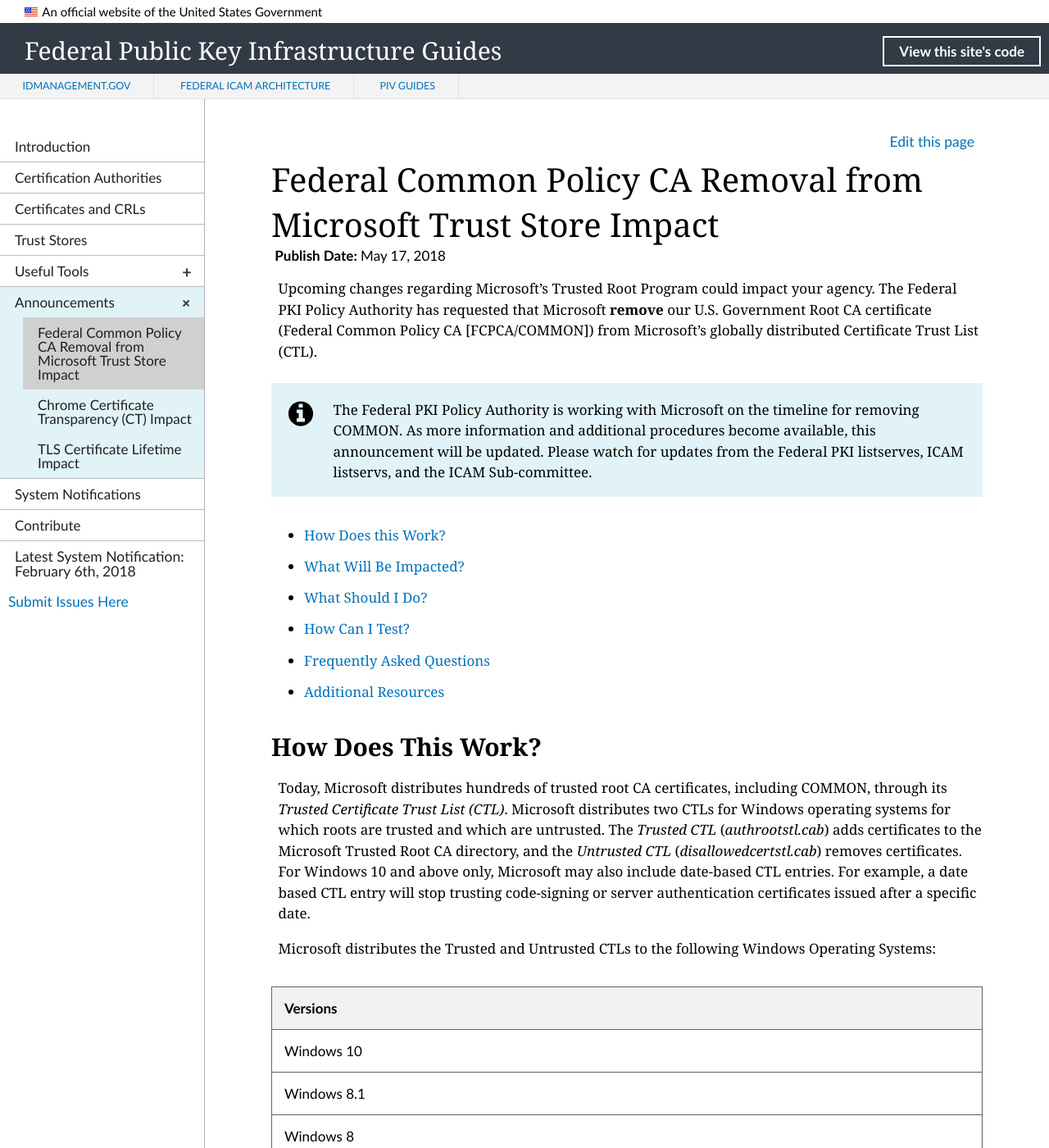
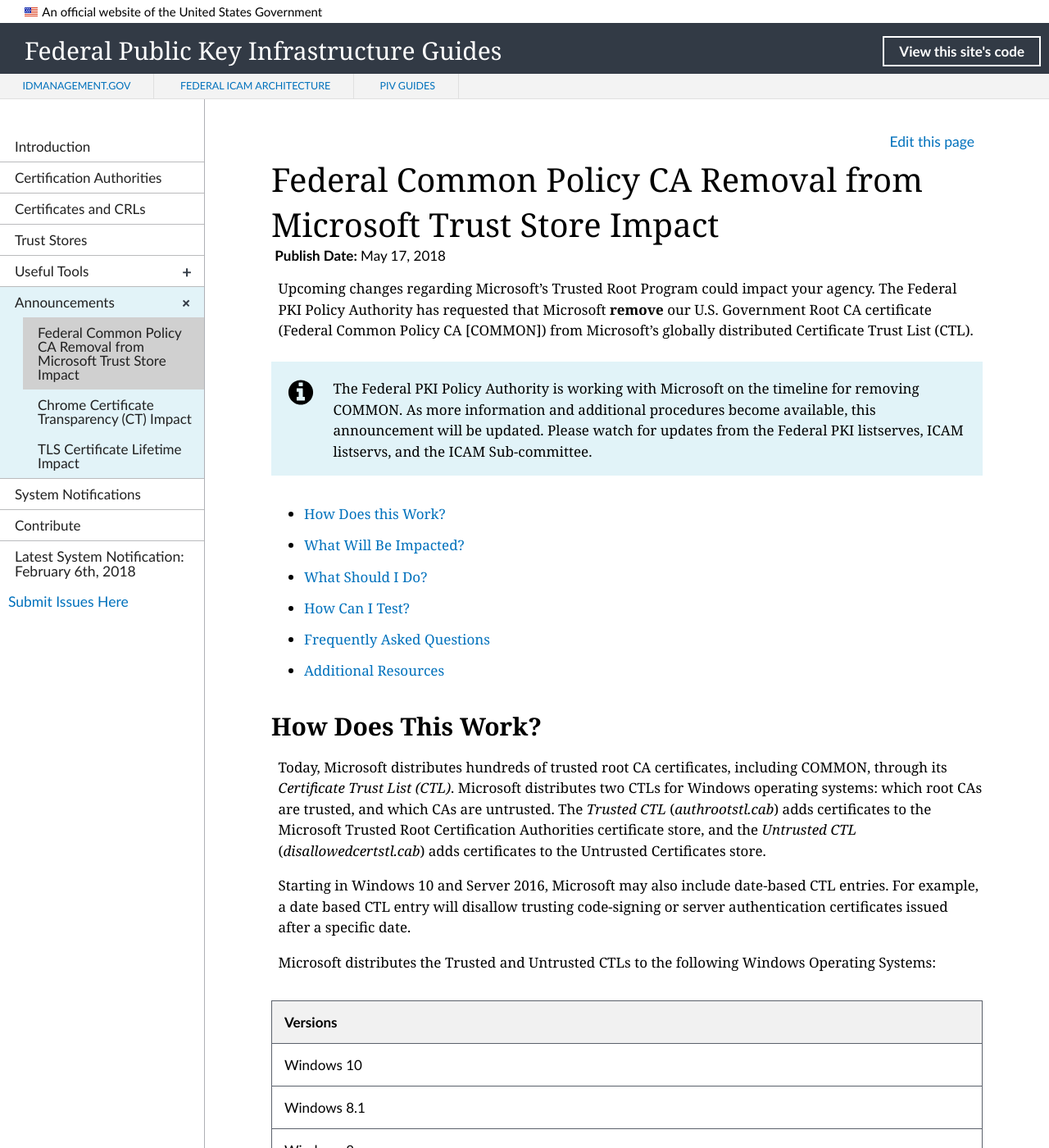
Before and after one commit to GSA/fpki-guides, a Jekyll site: the page built from _announcements/01_microsoft_constraint.md, in a window 1280 px wide and 1400 px high. Shown: the whole window at 82% size. Built offline with Jekyll 4.4.1, drawn with Linux system fonts in a browser that asks for light colours; nearby versions of some CDN libraries; library files that are not in the unit come from our copies; some of the changed text lies outside the part shown.

Commit message:
updated distrusted
distrusted ctl places certs into distrusted store (it doesn't remove, it's for explicit distrust)

````diff
--- a/_announcements/01_microsoft_constraint.md
+++ b/_announcements/01_microsoft_constraint.md
@@ -5,10 +5,10 @@
 pubDate: May 17, 2018
 collection: announcements
 permalink: announcements/mspkichanges/
-description: Upcoming changes regarding Microsoft's Trusted Root Program could impact your agency.  The Federal PKI Policy Authority has elected to remove our U.S. Government Root CA certificate (Federal Common Policy CA [FCPCA/COMMON]) from the Microsoft Trust Store. <br><br> This change will cause Windows users to receive errors when encountering instances of an Federal PKI CA-issued certificate. You can mitigate the impact for the government intranets and government-furnished equipment by using configuration management tools for federal devices. This announcement will be updated with new information and procedures as soon as they are available.
+description: Upcoming changes regarding Microsoft's Trusted Root Program could impact your agency.  The Federal PKI Policy Authority has elected to remove our U.S. Government Root CA certificate (Federal Common Policy CA) from the Microsoft Trust Store. <br><br> This change will cause Windows users to receive errors when encountering instances of an Federal PKI CA-issued certificate. You can mitigate the impact for the government intranets and government-furnished equipment by using configuration management tools for federal devices. This announcement will be updated with new information and procedures as soon as they are available.
 ---
 
-Upcoming changes regarding Microsoft's Trusted Root Program could impact your agency. The Federal PKI Policy Authority has requested that Microsoft **remove** our U.S. Government Root CA certificate (Federal Common Policy CA [FCPCA/COMMON]) from Microsoft's globally distributed Certificate Trust List (CTL).
+Upcoming changes regarding Microsoft's Trusted Root Program could impact your agency. The Federal PKI Policy Authority has requested that Microsoft **remove** our U.S. Government Root CA certificate (Federal Common Policy CA [COMMON]) from Microsoft's globally distributed Certificate Trust List (CTL).
 
 {% include alert-info.html content="The Federal PKI Policy Authority is working with Microsoft on the timeline for removing COMMON. As more information and additional procedures become available, this announcement will be updated. Please watch for updates from the Federal PKI listserves, ICAM listservs, and the ICAM Sub-committee." %}
 
@@ -20,7 +20,9 @@
 - [Additional Resources](#additional-resources)
 
 ## How Does This Work?
-Today, Microsoft distributes hundreds of trusted root CA certificates, including COMMON, through its _Trusted Certificate Trust List (CTL)_. Microsoft distributes two CTLs for Windows operating systems for which roots are trusted and which are untrusted. The _Trusted CTL_ (*authrootstl.cab*) adds certificates to the Microsoft Trusted Root CA directory, and the _Untrusted CTL_ (*disallowedcertstl.cab*) removes certificates. For Windows 10 and above only, Microsoft may also include date-based CTL entries.  For example, a date based CTL entry will stop trusting code-signing or server authentication certificates issued after a specific date.
+Today, Microsoft distributes hundreds of trusted root CA certificates, including COMMON, through its _Certificate Trust List (CTL)_. Microsoft distributes two CTLs for Windows operating systems: which root CAs are trusted, and which CAs are untrusted. The _Trusted CTL_ (*authrootstl.cab*) adds certificates to the Microsoft Trusted Root Certification Authorities certificate store, and the _Untrusted CTL_ (*disallowedcertstl.cab*) adds certificates to the Untrusted Certificates store.
+
+Starting in Windows 10 and Server 2016, Microsoft may also include date-based CTL entries.  For example, a date based CTL entry will disallow trusting code-signing or server authentication certificates issued after a specific date.
 
 Microsoft distributes the Trusted and Untrusted CTLs to the following Windows Operating Systems:
 
@@ -44,13 +46,11 @@
 4. Opening an email in Microsoft Outlook that was digitally signed using a certificate issued by a Federal PKI CA that validates to COMMON.
 5. Opening a Microsoft Office document that was digitally signed with a certificate issued by a Federal PKI CA that validates to COMMON.
 
-{% include alert-info.html content="If you are unsure whether your applications will be affected, email us at: FPKI@gsa.gov." %}
+{% include alert-info.html content="If you are unsure whether your applications will be affected, email us at: fpki@gsa.gov." %}
 
-This change will also impact cross-agency or partner users that rely on COMMON (for example, a Department of State user browsing to a Department of Homeland Security website or a Department of Defense employee sending a digitally signed email to a business partner).
+This change will also impact partner users that rely on COMMON (for example, a Department of Defense employee sending a digitally signed email to a business partner).
 
 You can mitigate the risk to government missions, intranets, applications, and government-furnished equipment.
-
-{% include alert-info.html content="The following instructions are for agency network and domain system administrators." %}
 
 ## What Should I Do?
 
@@ -87,7 +87,7 @@
 
 ### Install Using Group Policy Objects
 
-You can add COMMON to the **Trusted Root Certificate Authorities** certificate store by using group policy objects.
+You can add COMMON to the **Trusted Root Certification Authorities** certificate store by using group policy objects.
 
 Microsoft TechNet articles and other online resources outline the general procedures for setting up group policy objects.  Specific to the installation of COMMON:
 
@@ -104,17 +104,17 @@
 
 ### Install Using Certutil
 
-You can add COMMON to the **Enterprise Trust Store** certificate store by using _certutil_.
+You can add COMMON to the **Enterprise Trust** certificate store by using _certutil_.
 
 - You must have Enterprise Administrator privileges
 - You can run _certutil_ from a Domain Controller
-- To publish/add a certificate to the **Enterprise Trust Store**:
+- To publish/add a certificate to the **Enterprise Trust** certificate store:
 
 ```
 	certutil –dspublish –f fcpca.crt RootCA
 ```
 
-- To view all certificates in the **Enterprise Trust Store**:
+- To view all certificates in the **Enterprise Trust** certificate store:
 
 ```
 	certutil –viewstore –enterprise RootCA
````
Also changed, not shown: other parts of _announcements/01_microsoft_constraint.md (+3 -3 lines).
